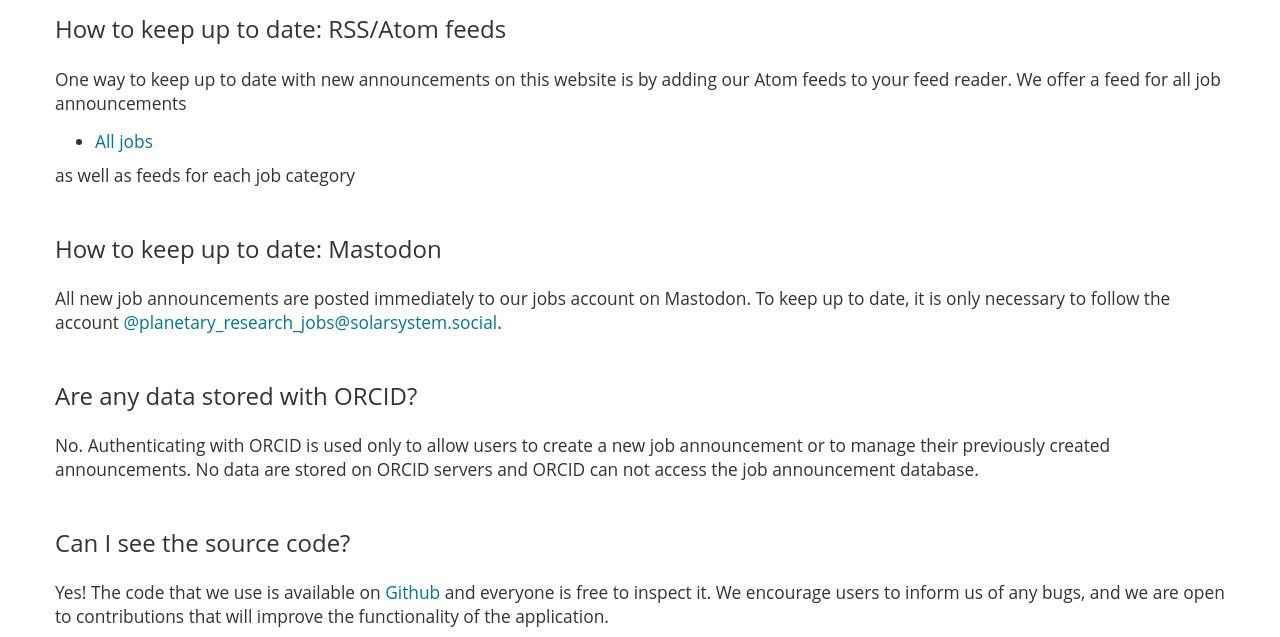
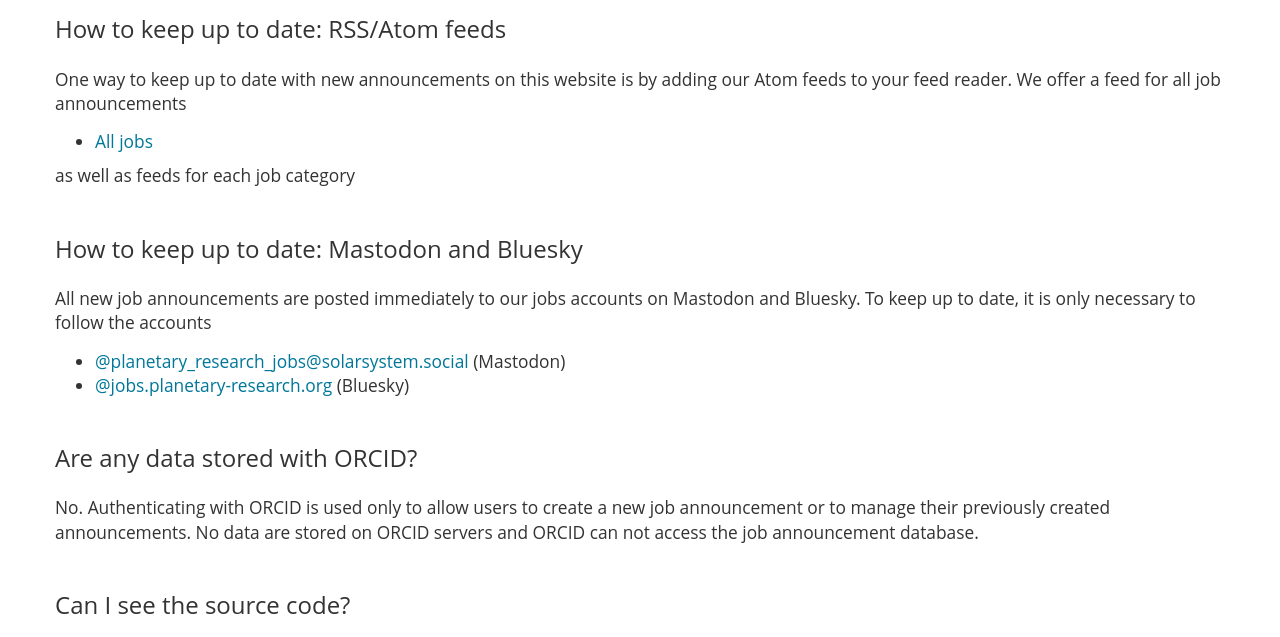
Before and after one commit to planetary-research/job-announcements, a Flask app: template templates/faq.html in a window 1280 px wide. Shown: the part 711-1348 px from the top of the page. Run offline with Flask 3, Linux system fonts and the light colour scheme; the template is opened without the code that fills it, so the values that code supplies are empty; parts of the project's set-up code (start-up, migrations or seed data) failed here and were passed over; some libraries are stand-ins or nearby versions.

Commit message:
Update bluesky formatting of links

```diff
--- a/app.py
+++ b/app.py
@@ -15,7 +15,7 @@ import orcid
 from feedgen.feed import FeedGenerator
 import numpy as np
 from mastodon import Mastodon
-from atproto import Client
+from atproto import Client, client_utils
 
 import config
 from db_models import db, Jobs, JobCategory, Admin, UserRole, Block
@@ -718,12 +718,15 @@ def create():
                         "PLANETARY SCIENCE JOB ANNOUNCEMENT\nCategory: " +
                         config.categories[new_job.category_id] + "\n\n" +
                         new_job.title + "\n" + new_job.institution + "\n" +
-                        location + "\n\n" +
-                        os.path.join(config.job_announcements_url, new_job.job_slug)
+                        location + "\n\n"
                         )
+                social_link = os.path.join(config.job_announcements_url, new_job.job_slug)
                 if mastodon_api and new_job.is_active:
-                    mastodon.toot(social_post)
+                    mastodon.toot(social_post + social_link)
                 if bluesky_api and new_job.is_active:
+                    text_builder = client_utils.TextBuilder()
+                    text_builder.text(social_post)
+                    text_builder.link(social_link, social_link)
                     client.send_post(text=social_post)
 
                 base_data["redirect_alerts"] = {
@@ -878,12 +881,15 @@ def edit(slug):
                 "PLANETARY SCIENCE JOB ANNOUNCEMENT\nCategory: " +
                 config.categories[edit_job.category_id] + "\n\n" +
                 edit_job.title + "\n" + edit_job.institution + "\n" +
-                location + "\n\n" +
-                os.path.join(config.job_announcements_url, edit_job.job_slug)
+                location + "\n\n"
             )
+            social_link = os.path.join(config.job_announcements_url, edit_job.job_slug)
             if mastodon_api and edit_job.is_active and not published:
-                mastodon.toot(social_post)
+                mastodon.toot(social_post + social_link)
             if bluesky_api and edit_job.is_active:
+                text_builder = client_utils.TextBuilder()
+                text_builder.text(social_post)
+                text_builder.link(social_link, social_link)
                 client.send_post(text=social_post)
 
             base_data["redirect_alerts"] = {
--- a/templates/faq.html
+++ b/templates/faq.html
@@ -57,12 +57,16 @@
       {% endfor %}
     </ul>
 
-    <h3>How to keep up to date: Mastodon</h3>
-    <p>All new job announcements are posted immediately to our jobs account on Mastodon.
-      To keep up to date, it is only necessary to follow the account
-      <a href="https://solarsystem.social/@planetary_research_jobs">
-        @planetary_research_jobs@solarsystem.social</a>.
-      </p>
+    <h3>How to keep up to date: Mastodon and Bluesky</h3>
+    <p>All new job announcements are posted immediately to our jobs accounts on
+      Mastodon and Bluesky. To keep up to date, it is only necessary to follow
+      the accounts</p>
+    <ul>
+      <li> <a href="https://solarsystem.social/@planetary_research_jobs">
+        @planetary_research_jobs@solarsystem.social</a> (Mastodon)</li>
+      <li><a href="https://bsky.app/profile/jobs.planetary-research.org">
+        @jobs.planetary-research.org</a> (Bluesky)</li>
+    </ul>
 
     <h3>Are any data stored with ORCID?</h3>
     <p>
```
